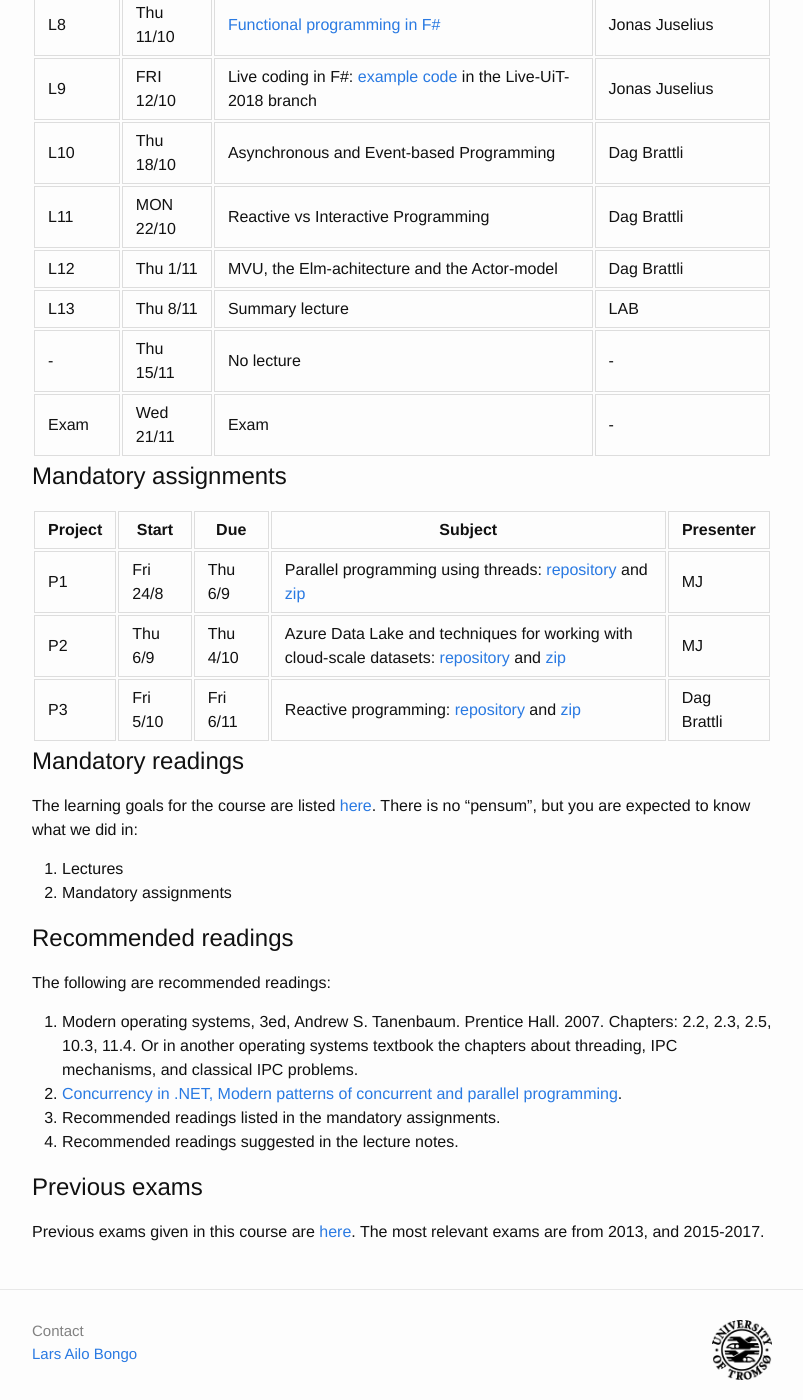
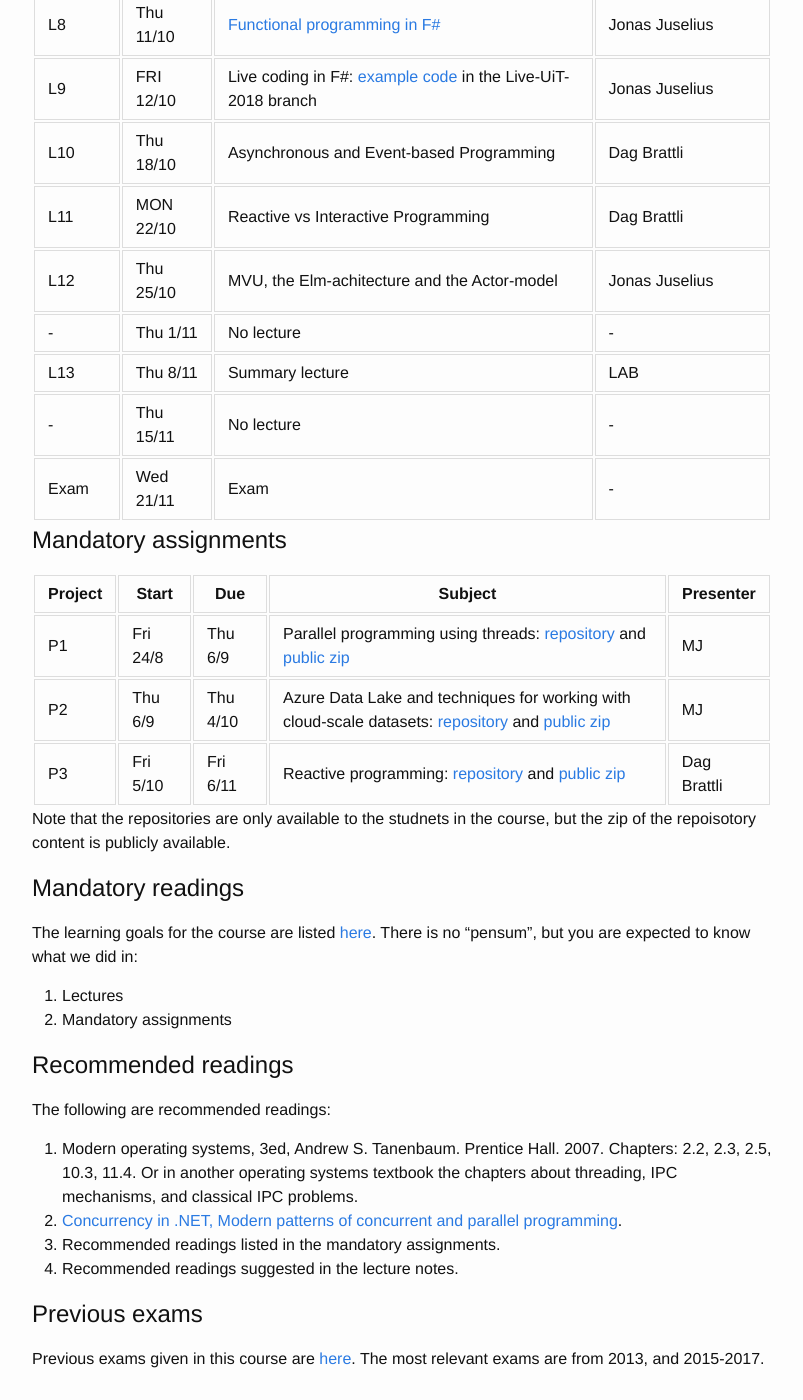
Before and after one commit to uit-inf-2202-f18/uit-inf-2202-f18.github.io, a Jekyll site: the page built from index.md, in a window 1280 px wide and 1400 px high, scrolled down 1392 px. Shown: the whole window, without its empty margins (238-1041 px from the left). Built offline with Jekyll 4.4.1, drawn with Linux system fonts in a browser that asks for light colours; our own code applies the rules of GitHub Pages for plain Markdown files.

Commit message:
Changed lecture plan

```diff
--- a/index.md
+++ b/index.md
@@ -43,11 +43,12 @@ Refer to the lecture and mandatory assignment plan, and e-mails for which room i
 | L6      | Thu 20/9  | [Getting the most out of cloud service logs](https://github.com/uit-inf-2202-f18/private-lecture-notes) (these are not publicly available) | Jan-Ove Karlberg, Tor Kreutzer |
 | L7      | Thu 27/9  | [Performance evaluation 2](lectures/07-performance-evaluation2.pptx) | LAB       |
 | -       | Thu 4/10  | No lecture                                                           | -         |
-| L8      | Thu 11/10 | [Functional programming in F#](lecture-08-fsharp.pdf)                | Jonas Juselius |
+| L8      | Thu 11/10 | [Functional programming in F#](lectures/08-fsharp.pdf)                | Jonas Juselius |
 | L9      | FRI 12/10 | Live coding in F#:  [example code](https://github.com/juselius/FSharpByExample) in the Live-UiT-2018 branch | Jonas Juselius |
 | L10     | Thu 18/10 | Asynchronous and Event-based Programming      | Dag Brattli |
 | L11     | MON 22/10 | Reactive vs Interactive Programming           | Dag Brattli |
-| L12     | Thu 1/11  | MVU, the Elm-achitecture and the Actor-model  | Dag Brattli |
+| L12     | Thu 25/10 | MVU, the Elm-achitecture and the Actor-model  | Jonas Juselius |
+| -       | Thu 1/11  | No lecture                                    | -         |
 | L13     | Thu 8/11  | Summary lecture                               | LAB       |
 | -       | Thu 15/11 | No lecture                                    | -         |
 | Exam    | Wed 21/11 | Exam                                          | -         |
@@ -57,10 +58,11 @@ Refer to the lecture and mandatory assignment plan, and e-mails for which room i
 
 | Project |	Start      | Due      | Subject  | Presenter |
 |---------|------------|----------|----------|---------|
-| P1 	  | Fri 24/8   | Thu 6/9  | Parallel programming using threads: [repository](https://github.com/uit-inf-2202-f18/assignment-1) and [zip](assignments/1.zip) | MJ      |
-| P2      | Thu 6/9    | Thu 4/10 | Azure Data Lake and techniques for working with cloud-scale datasets: [repository](https://github.com/uit-inf-2202-f18/assignment-2) and [zip](assignments/2.zip) | MJ |
-| P3      | Fri 5/10   | Fri 6/11 | Reactive programming: [repository](https://github.com/uit-inf-2202-f18/assignment-3) and [zip](assignments/3.zip) | Dag Brattli      |
+| P1 	  | Fri 24/8   | Thu 6/9  | Parallel programming using threads: [repository](https://github.com/uit-inf-2202-f18/assignment-1) and [public zip](assignments/1.zip) | MJ      |
+| P2      | Thu 6/9    | Thu 4/10 | Azure Data Lake and techniques for working with cloud-scale datasets: [repository](https://github.com/uit-inf-2202-f18/assignment-2) and [public zip](assignments/2.zip) | MJ |
+| P3      | Fri 5/10   | Fri 6/11 | Reactive programming: [repository](https://github.com/uit-inf-2202-f18/assignment-3) and [public zip](assignments/3.zip) | Dag Brattli      |
 
+Note that the repositories are only available to the studnets in the course, but the zip of the repoisotory content is publicly available.
 
 ## Mandatory readings
 
```
